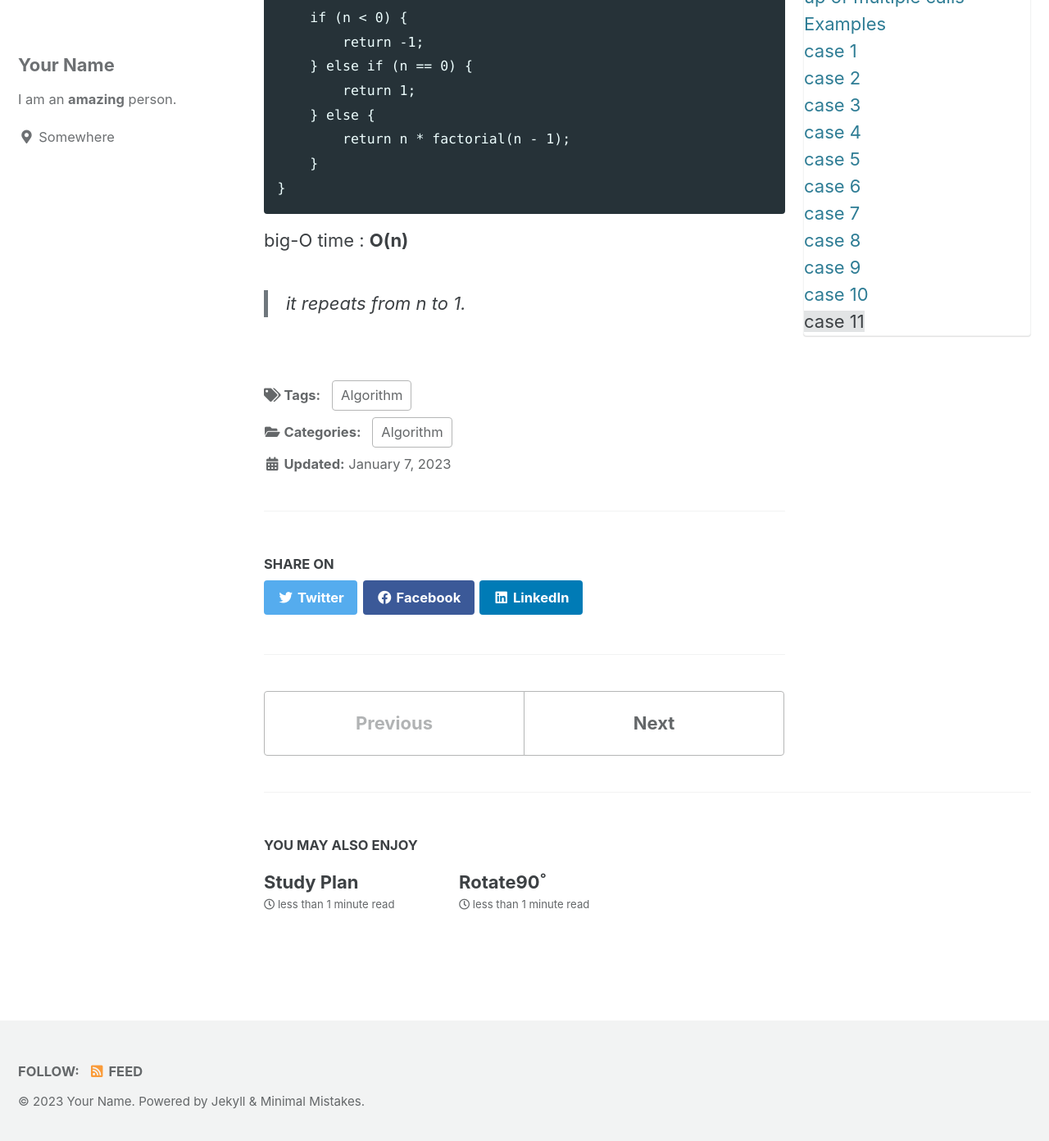
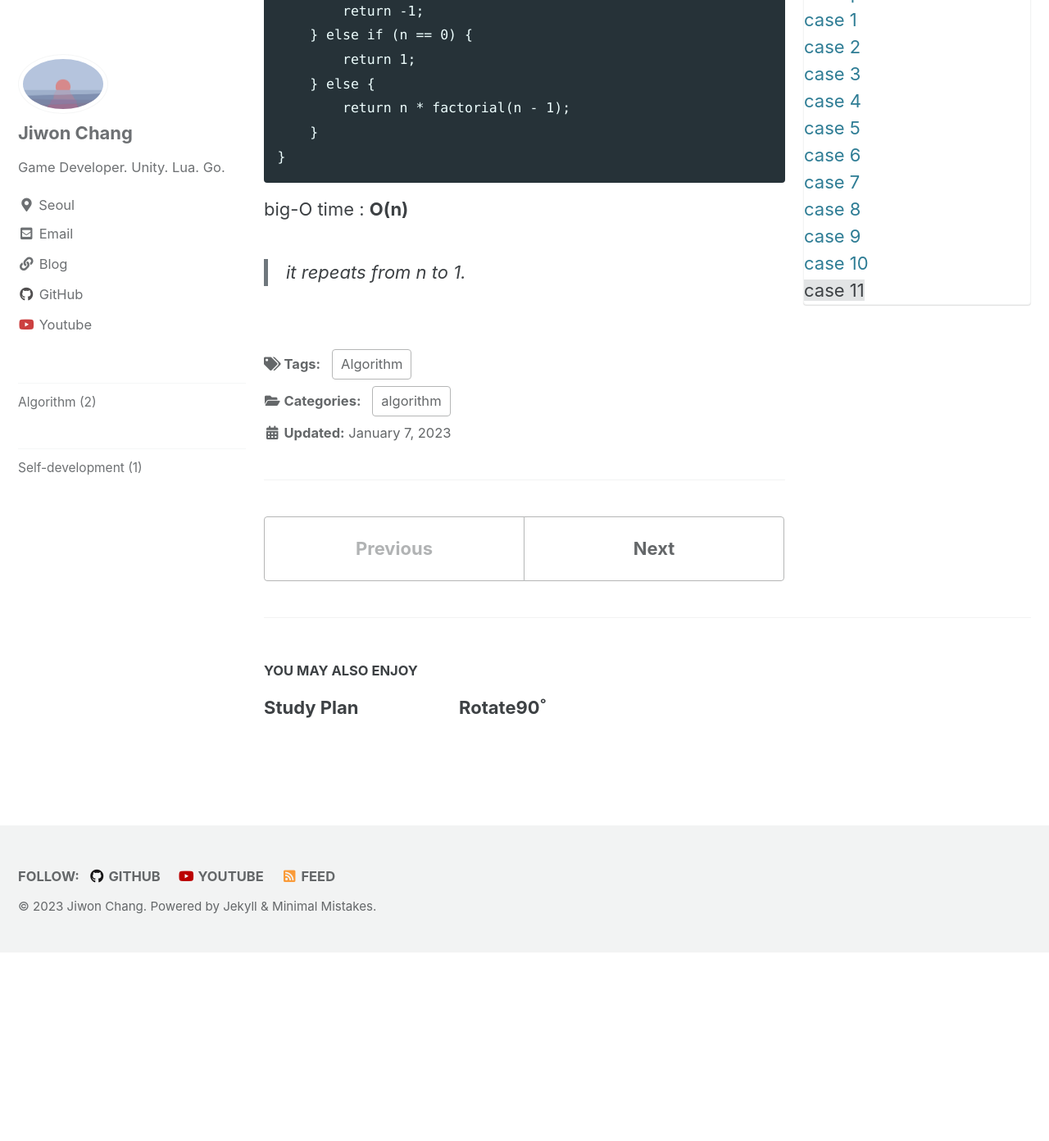
Before and after one commit to jiwonc-dev/jiwonc-dev.github.io, a Jekyll site: the page built from _posts/2022-12-31-big-O.markdown, in a window 1280 px wide and 1400 px high, scrolled down 7932 px. Shown: the top 1392 px of the window at 82% size. Built offline with Jekyll 4.4.1, drawn with Linux system fonts in a browser that asks for light colours; cached includes are drawn as plain includes; after the commit the page ends 9094 px from its top, so only the background shows below that; some of the changed text lies outside the part shown.

Commit message:
apply category

```diff
--- a/_config.yml
+++ b/_config.yml
@@ -12,20 +12,20 @@
 
 # theme                  : "minimal-mistakes-jekyll"
 # remote_theme           : "mmistakes/minimal-mistakes"
-minimal_mistakes_skin    : "default" # "air", "aqua", "contrast", "dark", "dirt", "neon", "mint", "plum", "sunrise"
+minimal_mistakes_skin    : "default" # "default", "air", "aqua", "contrast", "dark", "dirt", "neon", "mint", "plum", "sunrise"
 
 # Site Settings
 locale                   : "en-US"
-title                    : "Site Title"
+title                    : "Jiwon Chang"
 title_separator          : "-"
 subtitle                 : # site tagline that appears below site title in masthead
-name                     : "Your Name"
-description              : "An amazing website."
-url                      : # the base hostname & protocol for your site e.g. "https://mmistakes.github.io"
-baseurl                  : # the subpath of your site, e.g. "/blog"
-repository               : # GitHub username/repo-name e.g. "mmistakes/minimal-mistakes"
+name                     : "Jiwon Chang"
+description              : "Game Developer, Yogini, Cat Person"
+url                      : "https://jiwonc-dev.github.io/blog"
+baseurl                  : #"/blog"
+repository               : "jiwonc-dev/jiwonc-dev.github.io"
 teaser                   : # path of fallback teaser image, e.g. "/assets/images/500x300.png"
-logo                     : # path of logo image to display in the masthead, e.g. "/assets/images/88x88.png"
+logo                     : # "/assets/img/Logo.png"
 masthead_title           : # overrides the website title displayed in the masthead, use " " for no title
 # breadcrumbs            : false # true, false (default)
 words_per_minute         : 200
@@ -59,8 +59,8 @@ reCaptcha:
 atom_feed:
   path                   : # blank (default) uses feed.xml
   hide                   : # true, false (default)
-search                   : # true, false (default)
-search_full_content      : # true, false (default)
+search                   : true
+search_full_content      : true
 search_provider          : # lunr (default), algolia, google
 lunr:
   search_within_pages    : # true, false (default)
@@ -104,30 +104,24 @@ analytics:
 
 # Site Author
 author:
-  name             : "Your Name"
-  avatar           : # path of avatar image, e.g. "/assets/images/bio-photo.jpg"
-  bio              : "I am an **amazing** person."
-  location         : "Somewhere"
+  name             : "Jiwon Chang"
+  avatar           : "/assets/img/Logo.png"
+  bio              : "Game Developer. Unity. Lua. Go."
+  location         : "Seoul"
   email            :
   links:
     - label: "Email"
       icon: "fas fa-fw fa-envelope-square"
-      # url: "mailto:your.name@email.com"
-    - label: "Website"
+      url: "mailto:jiwonc.dev@gmail.com"
+    - label: "Blog"
       icon: "fas fa-fw fa-link"
-      # url: "https://your-website.com"
-    - label: "Twitter"
-      icon: "fab fa-fw fa-twitter-square"
-      # url: "https://twitter.com/"
-    - label: "Facebook"
-      icon: "fab fa-fw fa-facebook-square"
-      # url: "https://facebook.com/"
+      url: "https://jiwonc-dev.tistory.com"
     - label: "GitHub"
       icon: "fab fa-fw fa-github"
-      # url: "https://github.com/"
-    - label: "Instagram"
-      icon: "fab fa-fw fa-instagram"
-      # url: "https://instagram.com/"
+      url: "https://github.com/jiwonc-dev"
+    - label: "Youtube"
+      icon: "fab fa-fw fa-youtube"
+      url: "https://www.youtube.com/channel/UCUwM2CJpBPkLcGgda35j7Tw"
 
 # Site Footer
 footer:
@@ -140,13 +134,13 @@ footer:
       # url:
     - label: "GitHub"
       icon: "fab fa-fw fa-github"
-      # url:
+      url: "https://github.com/jiwonc-dev"
     - label: "GitLab"
       icon: "fab fa-fw fa-gitlab"
       # url:
-    - label: "Bitbucket"
-      icon: "fab fa-fw fa-bitbucket"
-      # url:
+    - label: "Youtube"
+      icon: "fab fa-fw fa-youtube"
+      url: "https://www.youtube.com/channel/UCUwM2CJpBPkLcGgda35j7Tw"
     - label: "Instagram"
       icon: "fab fa-fw fa-instagram"
       # url:
@@ -286,7 +280,8 @@ defaults:
     values:
       layout: single
       author_profile: true
-      read_time: true
+      read_time: # true
       comments: # true
-      share: true
+      share: # true
       related: true
+      sidebar_main: true
--- /dev/null
+++ b/_includes/nav_list_main
@@ -0,0 +1,32 @@
+<!--전체 글 수를 세기 위한 연산. sum 변수에 전체 글 수 저장-->
+
+{% assign sum = site.posts | size %}
+
+<nav class="nav__list">
+  <input id="ac-toc" name="accordion-toc" type="checkbox" />
+  <label for="ac-toc">{{ site.data.ui-text[site.locale].menu_label }}</label>
+  <ul class="nav__items" id="category_tag_menu">
+      <li>
+        <!--span 태그로 카테고리들을 크게 분류 ex) C/C++/C#-->
+        <span class="nav__sub-title">　</span>
+            <!--ul 태그로 같은 카테고리들 모아둔 페이지들 나열-->
+            <ul>
+                <!--Cpp 카테고리 글들을 모아둔 페이지인 /categories/cpp 주소의 글로 링크 연결-->
+                <!--category[1].size 로 해당 카테고리를 가진 글의 개수 표시-->
+                {% for category in site.categories %}
+                    {% if category[0] == "algorithm" %}
+                        <li><a href="/algorithm" class=""> Algorithm ({{category[1].size}})</a></li>
+                    {% endif %}
+                {% endfor %}
+            </ul>
+        <span class="nav__sub-title">　</span>
+            <ul>
+                {% for category in site.categories %}
+                    {% if category[0] == "self-development" %}
+                        <li><a href="/self-development" class=""> Self-development ({{category[1].size}})</a></li>
+                    {% endif %}
+                {% endfor %}
+            </ul>
+      </li>
+  </ul>
+</nav>
--- a/_includes/sidebar.html
+++ b/_includes/sidebar.html
@@ -15,5 +15,8 @@
       {% include nav_list nav=page.sidebar.nav %}
     {% endif %}
   {% endif %}
+  {% if page.sidebar_main %}
+    {% include nav_list_main %}
+  {% endif %}
   </div>
 {% endif %}
--- a/_posts/2022-12-31-big-O.markdown
+++ b/_posts/2022-12-31-big-O.markdown
@@ -3,7 +3,7 @@ title:  "Big-O"
 excerpt: ""
 
 categories:
-  - Algorithm
+  - algorithm
 tags:
   - [Algorithm]
 
--- a/_posts/2023-01-03-rotate90array.markdown
+++ b/_posts/2023-01-03-rotate90array.markdown
@@ -3,7 +3,7 @@ title:  "Rotate90˚"
 excerpt: ""
 
 categories:
-  - Algorithm
+  - algorithm
 tags:
   - [Algorithm, Go]
 
--- a/_posts/2023-01-06-StudyPlan.markdown
+++ b/_posts/2023-01-06-StudyPlan.markdown
@@ -3,7 +3,7 @@ title:  "Study Plan"
 excerpt: ""
 
 categories:
-  - Self-Development
+  - self-development
 tags:
   - []
 
```
Also changed, not shown: Gemfile.lock, 1 other file.
